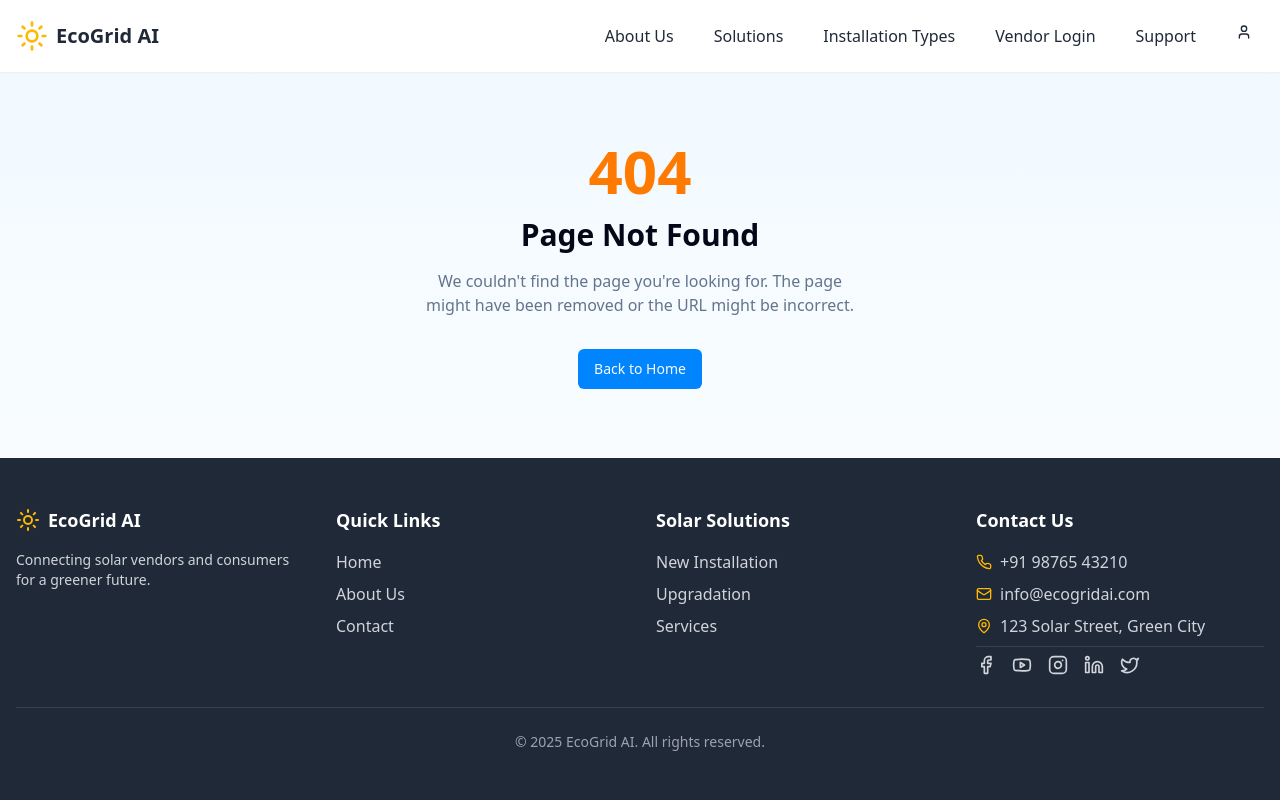
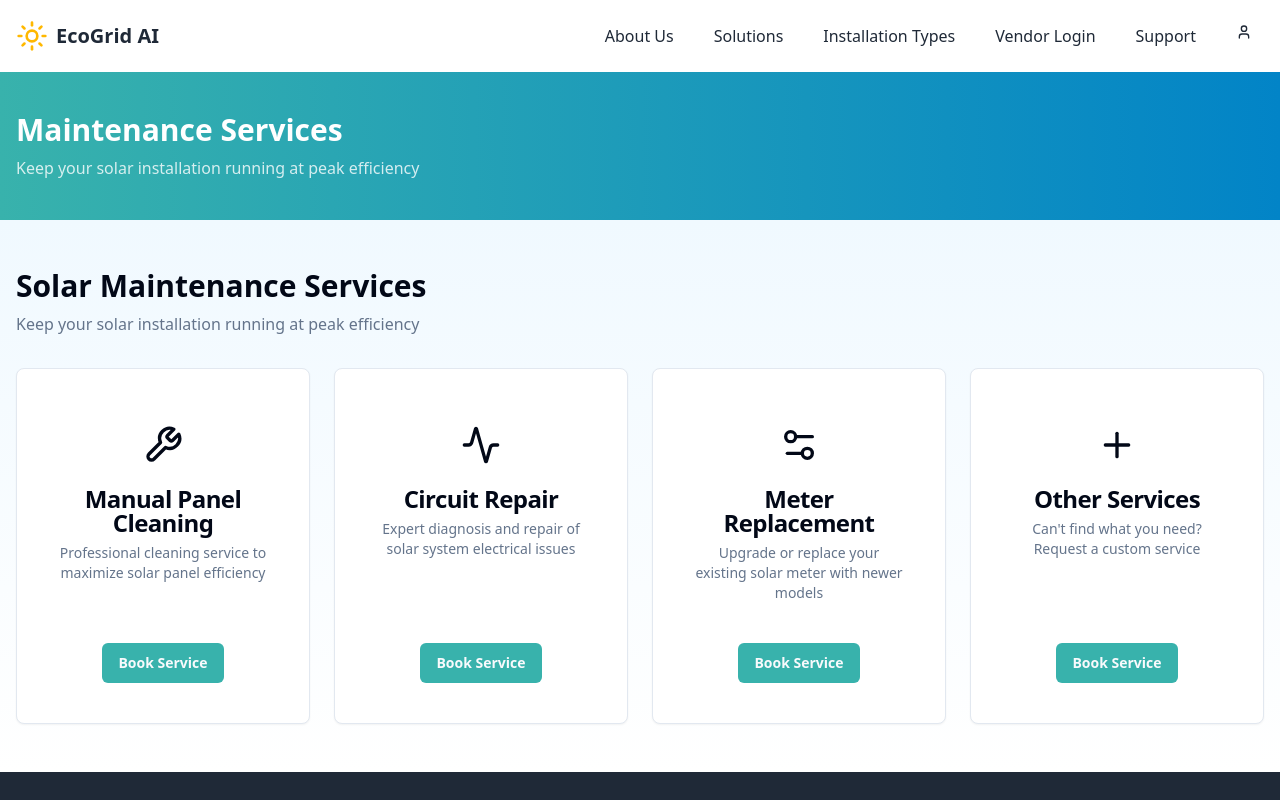
Before and after one commit to VAIBHAVwins/sunvendor-link, a React (Vite) app: page /consumer/services in a window 1280 px wide. Shown: the top 800 px of the page. Built offline with nearby package versions, Linux system fonts and the light colour scheme.

Commit message:
Reposition Services Section
Moves the Solar Maintenance Services section from the home screen to under the browse services option.

```diff
--- a/src/App.tsx
+++ b/src/App.tsx
@@ -20,6 +20,7 @@ import CustomerDashboardPage from "./pages/CustomerDashboardPage";
 import SettingsPage from "./pages/SettingsPage";
 import NotFound from "./pages/NotFound";
 import ServiceRequestPage from "./pages/ServiceRequestPage";
+import ServicesPage from "./pages/ServicesPage";
 import { useEffect } from "react";
 
 const queryClient = new QueryClient();
@@ -66,6 +67,7 @@ const App = () => (
             <Route path="/consumer/vendors" element={<VendorListPage />} />
             <Route path="/consumer/dashboard" element={<CustomerDashboardPage />} />
             <Route path="/consumer/service-request/:serviceId" element={<ServiceRequestPage />} />
+            <Route path="/consumer/services" element={<ServicesPage />} />
             <Route path="/vendor/:id" element={<VendorDetailPage />} />
             <Route path="/signup" element={<SignupPage />} />
             <Route path="/payment/:vendorId" element={<PaymentPage />} />
--- a/src/pages/Index.tsx
+++ b/src/pages/Index.tsx
@@ -7,7 +7,6 @@ import RoleSelection from '@/components/RoleSelection';
 import NewsCard from '@/components/NewsCard';
 import SchemeCard from '@/components/SchemeCard';
 import HomeBanner from '@/components/HomeBanner';
-import ServicesSection from '@/components/ServicesSection';
 import { newsItems, schemeItems } from '@/data/mockData';
 
 const Index = () => {
@@ -27,8 +26,6 @@ const Index = () => {
         <HomeBanner />
 
         <RoleSelection />
-
-        <ServicesSection />
 
         {/* News Section */}
         <section className="py-12 bg-gray-50">
--- /dev/null
+++ b/src/pages/ServicesPage.tsx
@@ -0,0 +1,30 @@
+
+import React from 'react';
+import Header from '@/components/Header';
+import Footer from '@/components/Footer';
+import ServicesSection from '@/components/ServicesSection';
+
+const ServicesPage = () => {
+  return (
+    <div className="min-h-screen flex flex-col">
+      <Header />
+
+      <main className="flex-grow">
+        <div className="bg-gradient-to-r from-solar-blue to-solar-dark py-10">
+          <div className="container mx-auto px-4">
+            <h1 className="text-3xl font-bold text-white mb-2">Maintenance Services</h1>
+            <p className="text-white/80">
+              Keep your solar installation running at peak efficiency
+            </p>
+          </div>
+        </div>
+
+        <ServicesSection isConsumer={true} />
+      </main>
+
+      <Footer />
+    </div>
+  );
+};
+
+export default ServicesPage;
```
